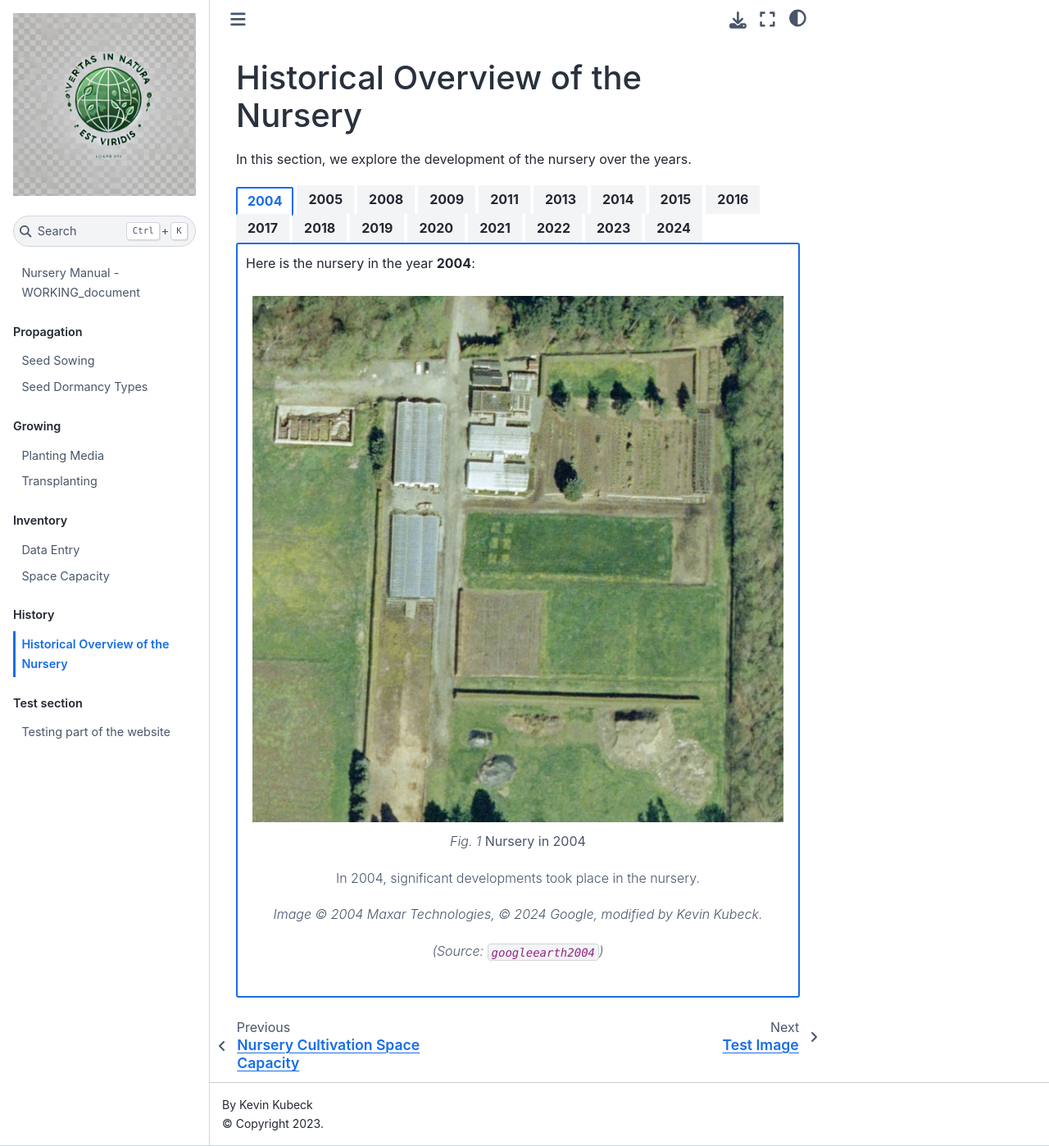
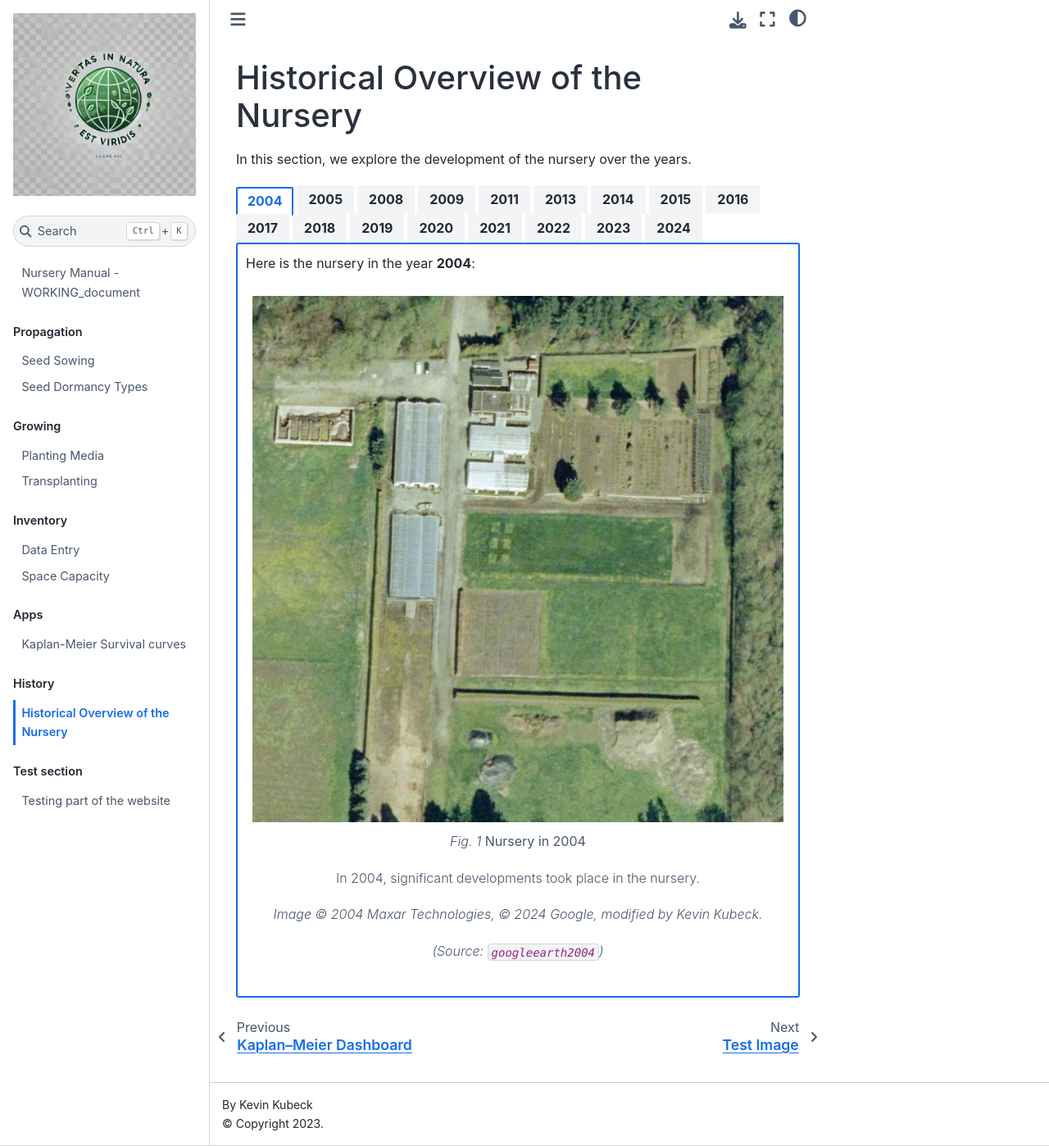
Before and after one commit to Kkubeck/nursery-manual, a Jupyter Book: the page built from docs/historical_nursery.md, in a window 1280 px wide and 1398 px high. Shown: the whole window at 82% size. Built offline with Jupyter Book 1.0.4 settings and Sphinx 7.4.7 and the Sphinx Book theme 1.1.4, drawn with Linux system fonts in a browser that asks for light colours; pages that are not in the unit, such as notebooks, are missing from menus; cross-references to code outside the pages are shown as plain code; part of the change alters nothing that is shown.

```diff
--- a/_config.yml
+++ b/_config.yml
@@ -1,29 +1,21 @@
-# Book settings
-# Learn more at https://jupyterbook.org/customize/config.html
-
 title: Nursery Handbook
 author: Kevin Kubeck
 logo: images/logo.png
 
 html:
   baseurl: /nursery-manual
+  use_jupyter_widgets: true  # ipywidgets output
 
+execute:
+  execute_notebooks: force  # or 'auto' if you don't want to re-run every time
 
-# Force re-execution of notebooks on each build.
-# See https://jupyterbook.org/content/execute.html
-execute:
-  execute_notebooks: force
+bibtex_bibfiles:
+  - references.bib
 
-# Define the name of the latex output file for PDF builds
 latex:
   latex_documents:
     targetname: book.tex
 
-# Add a bibtex file so that we can create citations
-bibtex_bibfiles:
-  - references.bib
-
-# Enable Thebe for interactive widgets
 launch_buttons:
   thebe: true
   binderhub_url: "https://mybinder.org"
@@ -32,7 +24,5 @@ thebe_config:
   repository_url: "https://github.com/Kkubeck/nursery-manual"
   repository_branch: "main"
 
-
-# Ensure interactive outputs are enabled
 interactive:
   interactive_output: true
--- a/_toc.yml
+++ b/_toc.yml
@@ -25,8 +25,12 @@ parts:
     chapters:
       - file: notebooks/project_cold_with_graphics
         title: Project Cold with Graphics
+      - file: notebooks/notebooks/test_widget
+        title: test_widget
       - file: notebooks/seed_pot_RQ_count
         title: Seed Pot RQ Count
+      - file: docs/KM-dashboard
+        title: Kaplan-Meier Survival curves
   - caption: History
     chapters:
       - file: docs/historical_nursery
```
Also changed, not shown: requirements.txt (deleted, +0 -11 lines).
